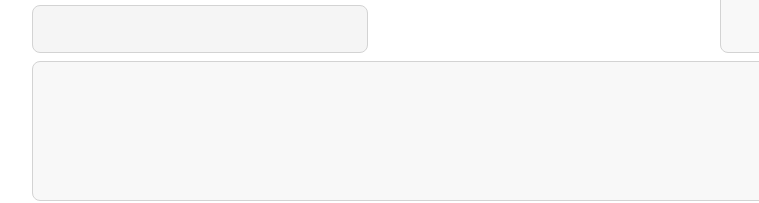
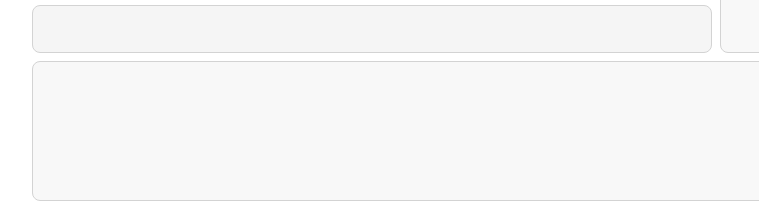
Before and after one commit to CNF1993/practica-grid, a plain HTML site: page index.html in a window 1280 px wide. Shown: the part 487-690 px from the top of the page, 96-855 px from the left. Drawn offline with Linux system fonts and the light colour scheme.

Commit message:
change box-7

```diff
--- a/styles.css
+++ b/styles.css
@@ -39,6 +39,11 @@
     grid-row: 2/3;
 }
 
+.box-7 {
+    grid-column: 1/3;
+    grid-row: 4/5;
+}
+
 .box-8 {
     grid-column: 1/4;
     grid-row: 5/6;
```
